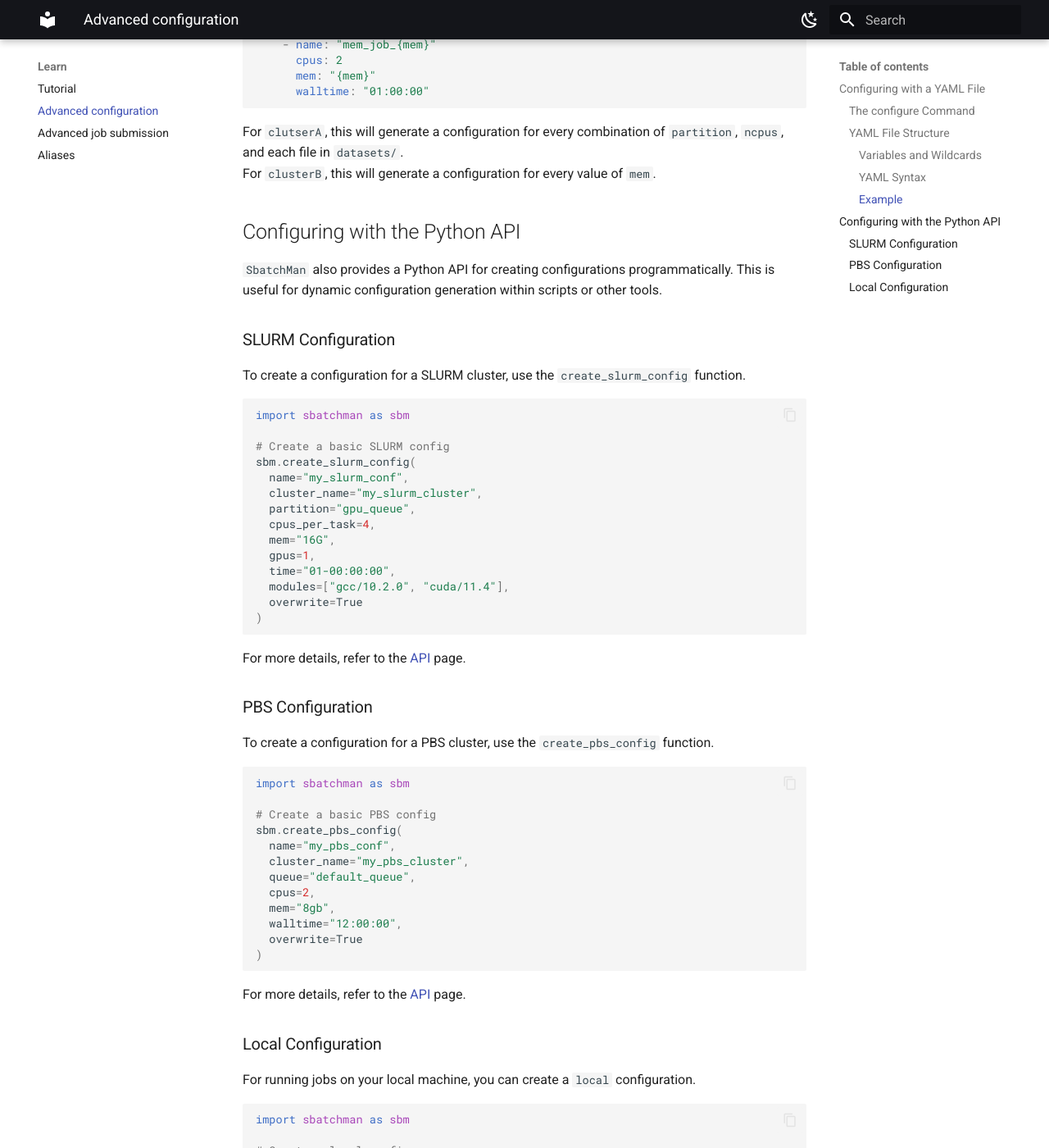
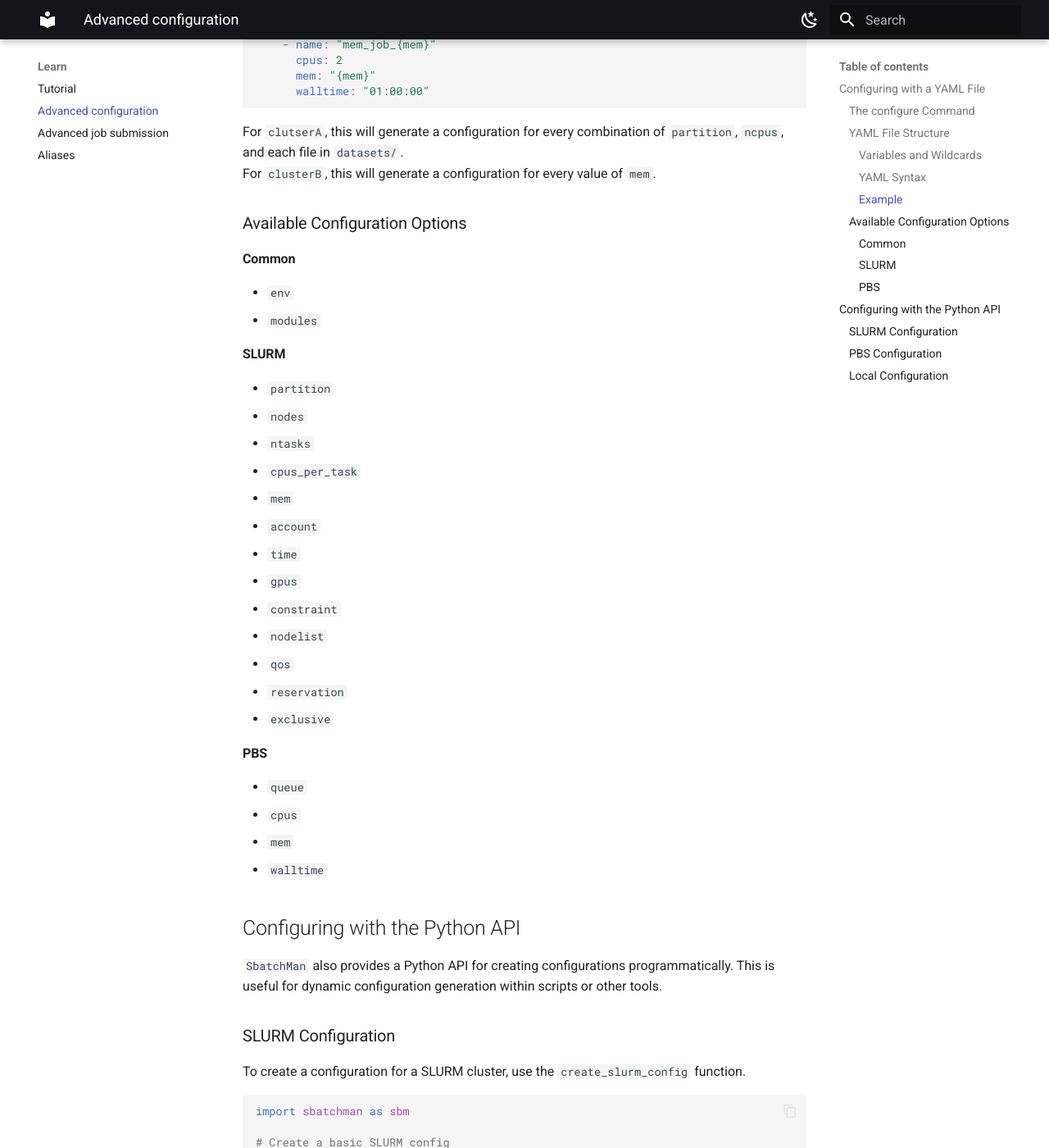
Before and after one commit to LorenzoPichetti/SbatchMan, an MkDocs documentation site: the page built from docs/learn/configuration.md, in a window 1280 px wide and 1400 px high, scrolled down 2512 px. Shown: the whole window at 82% size. Built offline with MkDocs 1.6.1 and Material for MkDocs 9.7.7, drawn with Linux system fonts in a browser that asks for light colours.

Commit message:
Minor improvements

```diff
--- a/docs/learn/configuration.md
+++ b/docs/learn/configuration.md
@@ -107,7 +107,35 @@ clusterB:
 For `clutserA`, this will generate a configuration for every combination of `partition`, `ncpus`, and each file in `datasets/`.
 For `clusterB`, this will generate a configuration for every value of `mem`.
 
+### Available Configuration Options
 
+#### Common
+
+* `env`
+* `modules`
+
+#### SLURM
+
+* `partition`
+* `nodes`
+* `ntasks`
+* `cpus_per_task`
+* `mem`
+* `account`
+* `time`
+* `gpus`
+* `constraint`
+* `nodelist`
+* `qos`
+* `reservation`
+* `exclusive`
+
+#### PBS
+
+* `queue`
+* `cpus`
+* `mem`
+* `walltime`
 
 ## Configuring with the Python API
 
```
Also changed, not shown: 4 other files.
